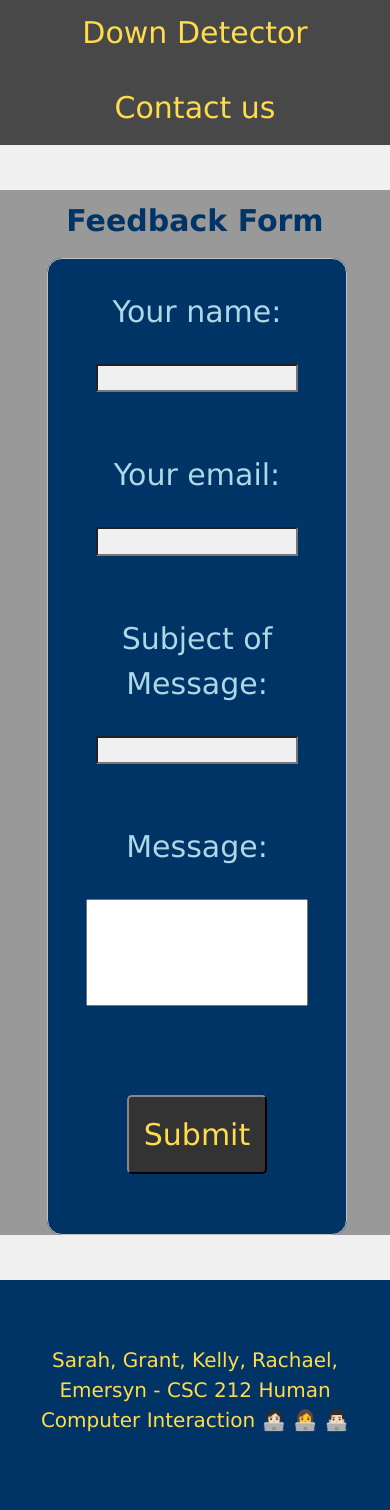
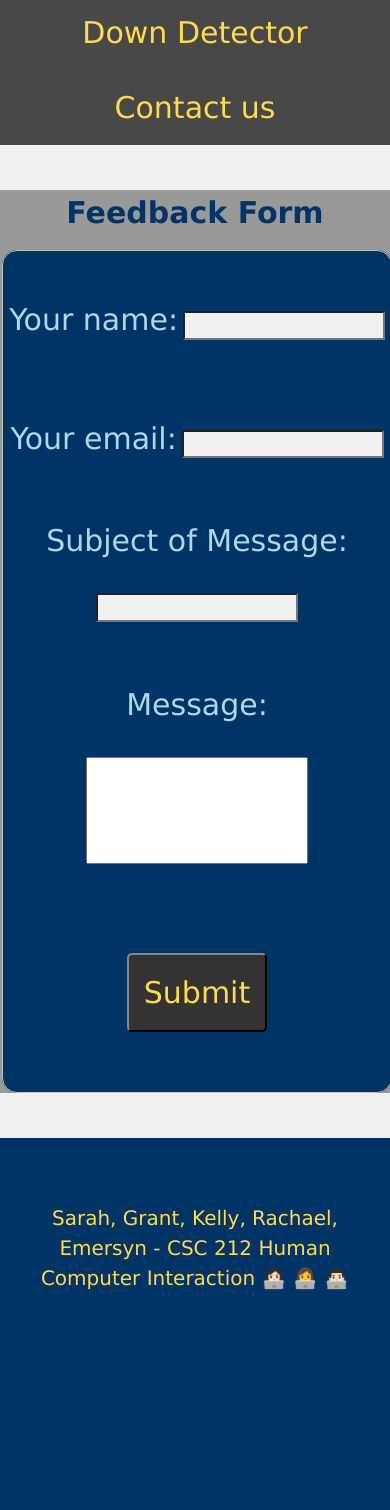
Before and after one commit to rachael2016/UR-Web-Hub, a Flask app: page /feedbackform in a window 390 px wide. Shown: the part 410-1920 px from the top of the page. After the commit the page ends 1700 px from the top, so only its background shows below. Run offline with Flask 2, Linux system fonts and the light colour scheme; some libraries are stand-ins or nearby versions.

Commit message:
fixing padding again

```diff
--- a/templates/feedbackform.html
+++ b/templates/feedbackform.html
@@ -10,6 +10,12 @@
    .lead {
 	padding-left: 3em;
 	padding-right: 3em;
+	}
+
+	@media screen and (min-width: 200px) and (max-width: 550px) {
+		.lead {
+			padding: 0em;
+		}
 	}
    </style>
 {% endblock %}
```
